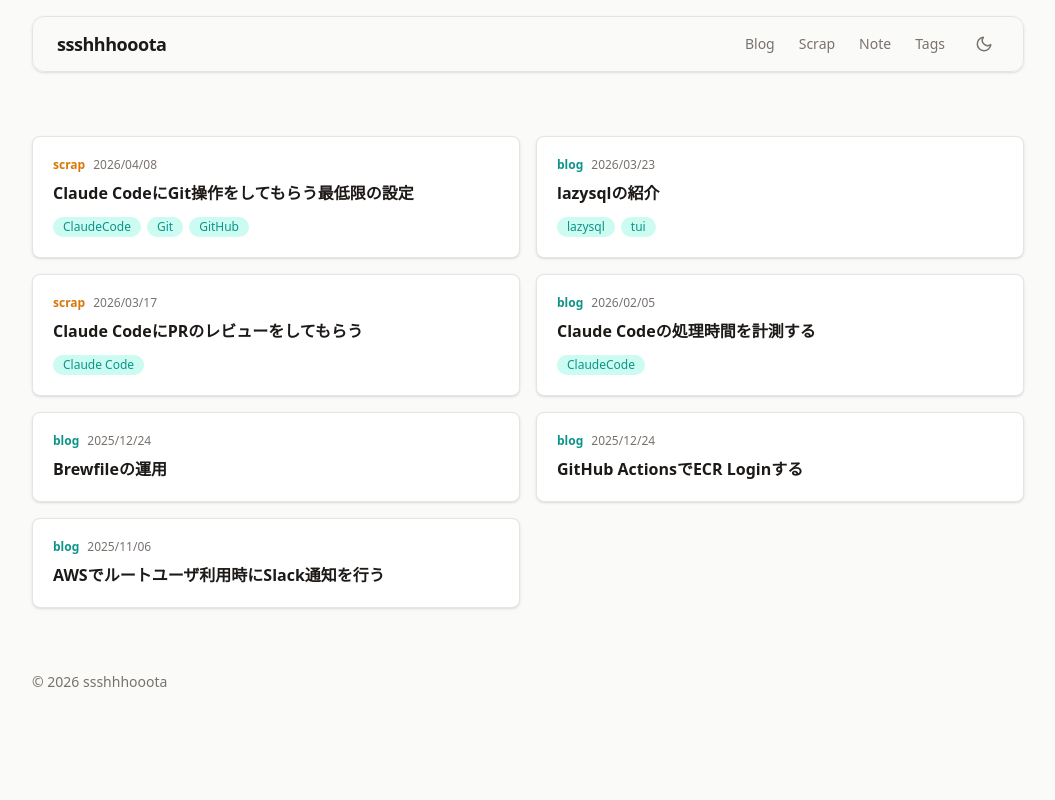
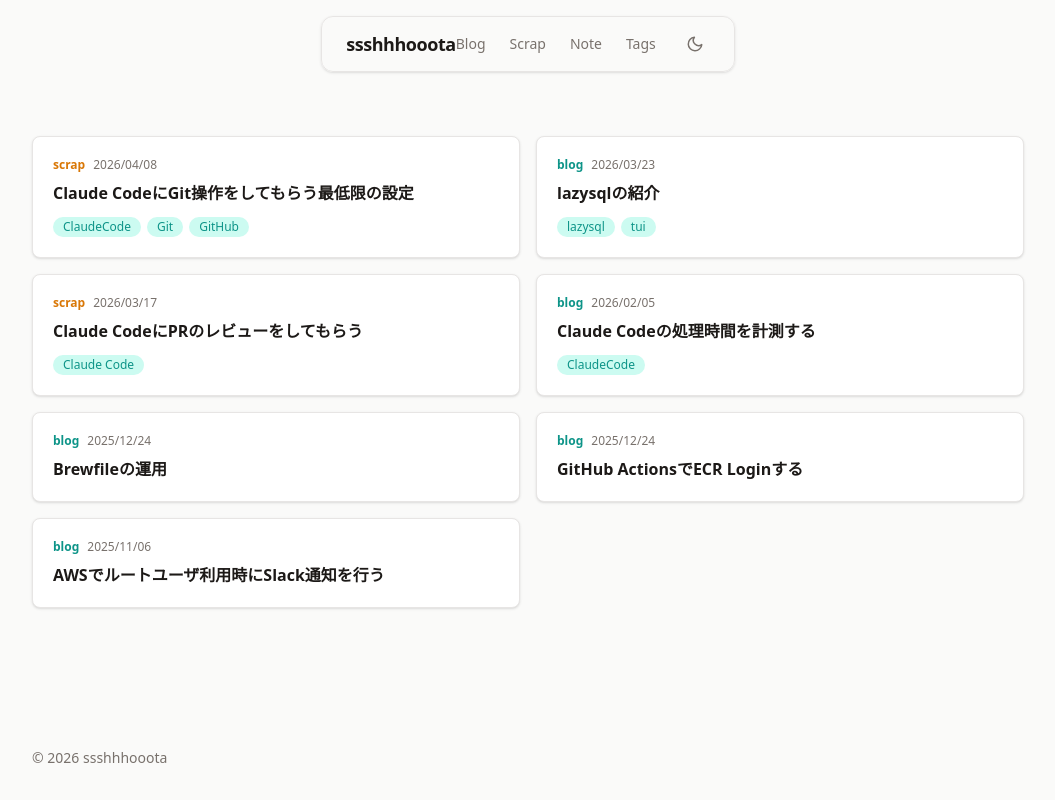
Before and after one commit to ssshhhooota-org/output, a Next.js app: page / in a window 1280 px wide. Shown: the whole page, without its empty margins (112-1167 px from the left). Built offline with nearby package versions, Linux system fonts and the light colour scheme.

Commit message:
fix: フッターを常にページ最下部に配置（sticky footer）

```diff
--- a/src/app/layout.tsx
+++ b/src/app/layout.tsx
@@ -20,9 +20,9 @@
         {/* eslint-disable-next-line @next/next/no-sync-scripts */}
         <script src="/theme-init.js" />
       </head>
-      <body className="mx-auto max-w-5xl px-4 antialiased">
+      <body className="mx-auto flex min-h-dvh max-w-5xl flex-col px-4 antialiased">
         <Header />
-        <main className="min-h-[60vh] py-8">
+        <main className="flex-1 py-8">
           <PageTransition>{children}</PageTransition>
         </main>
         <Footer />
```
